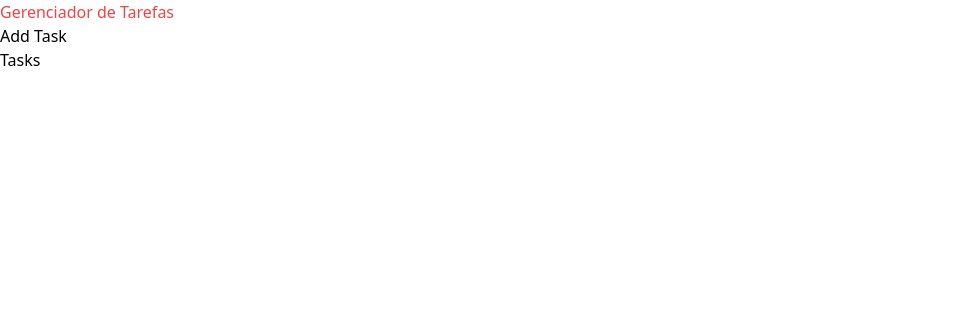
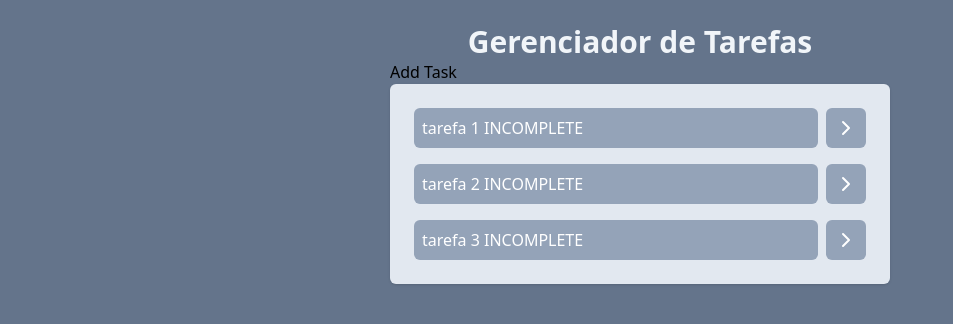
Before and after one commit to nathalietaylor/GerenciadorTarefas-React, a React (Vite) app: page / in a window 1280 px wide. Shown: the top 324 px of the page, without its empty margins (0-953 px from the left). Built offline with nearby package versions, Linux system fonts and the light colour scheme.

Commit message:
commit inicio tasks.jsx

```diff
--- a/package.json
+++ b/package.json
@@ -10,6 +10,7 @@
     "preview": "vite preview"
   },
   "dependencies": {
+    "lucide-react": "^0.435.0",
     "react": "^18.3.1",
     "react-dom": "^18.3.1"
   },
--- a/src/App.jsx
+++ b/src/App.jsx
@@ -1,12 +1,50 @@
+import { useState } from "react";
 import AddTask from "./components/addTask";
 import Tasks from "./components/tasks";
 
 function App() {
+  const [tasks, setTasks] = useState([
+    {
+      id: 1,
+      title: "tarefa 1",
+      description: "descrição da tarefa 1",
+      isCompleted: false,
+    },
+    {
+      id: 2,
+      title: "tarefa 2",
+      description: "descrição da tarefa 2",
+      isCompleted: false,
+    },
+    {
+      id: 3,
+      title: "tarefa 3",
+      description: "descrição da tarefa 3",
+      isCompleted: false,
+    },
+  ]);
+
+  function onTaskClick(taskId) {
+    const newTasks = tasks.map((task) => {
+      if (task.id == taskId) {
+        return { ...task, isCompleted: !task.isCompleted };
+      } else {
+        return task;
+      }
+    });
+
+    setTasks(newTasks);
+  }
+
   return (
-    <div>
-      <h1 className="text-red-500">Gerenciador de Tarefas</h1>
-      <AddTask />
-      <Tasks />
+    <div className="w-screen h-screen bg-slate-500 flex justify-center p-6">
+      <div className="w-[500px]">
+        <h1 className="text-3xl text-slate-100 font-bold text-center">
+          Gerenciador de Tarefas
+        </h1>
+        <AddTask />
+        <Tasks tasks={tasks} onTaskClick={onTaskClick} />
+      </div>
     </div>
   );
 }
--- a/src/components/tasks.jsx
+++ b/src/components/tasks.jsx
@@ -1,5 +1,24 @@
-function Tasks() {
-  return <h1>Tasks</h1>;
+import { ChevronRightIcon } from "lucide-react";
+
+function Tasks(props) {
+  return (
+    <ul className="space-y-4 p-6 bg-slate-200 rounded-md shadow">
+      {props.tasks.map((task) => (
+        <li key={task.id} className="flex gap-2">
+          <button
+            onClick={() => props.onTaskClick(task.id)}
+            className="bg-slate-400 text-left w-full text-white p-2 rounded-md"
+          >
+            {task.title}
+            {task.isCompleted ? "COMPLETE" : " INCOMPLETE"}
+          </button>
+          <button className="bg-slate-400 text-white p-2 rounded-md">
+            <ChevronRightIcon />
+          </button>
+        </li>
+      ))}
+    </ul>
+  );
 }
 
 export default Tasks;
```
Also changed, not shown: 1 other file (tests, documents, lock files or other folders).
